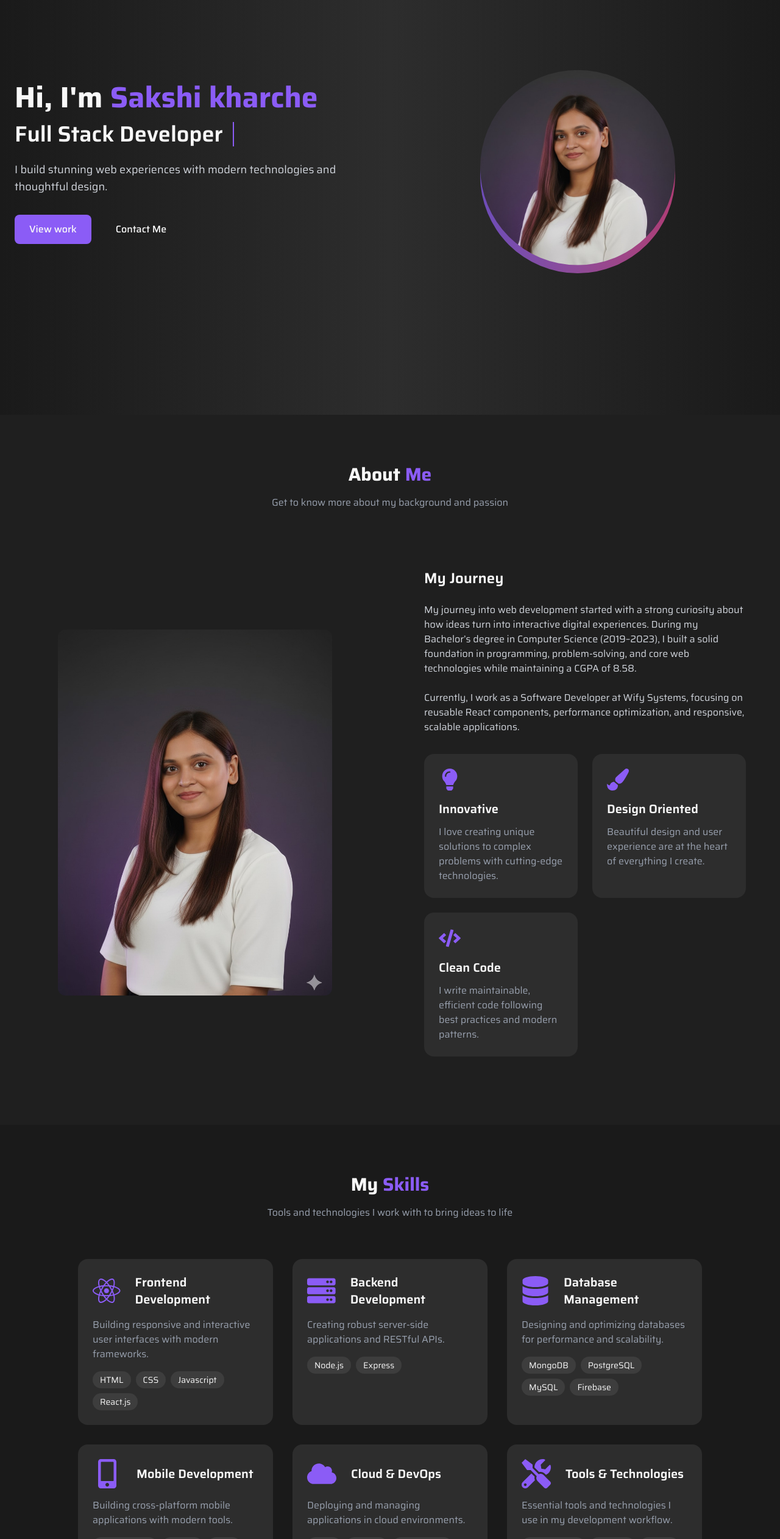
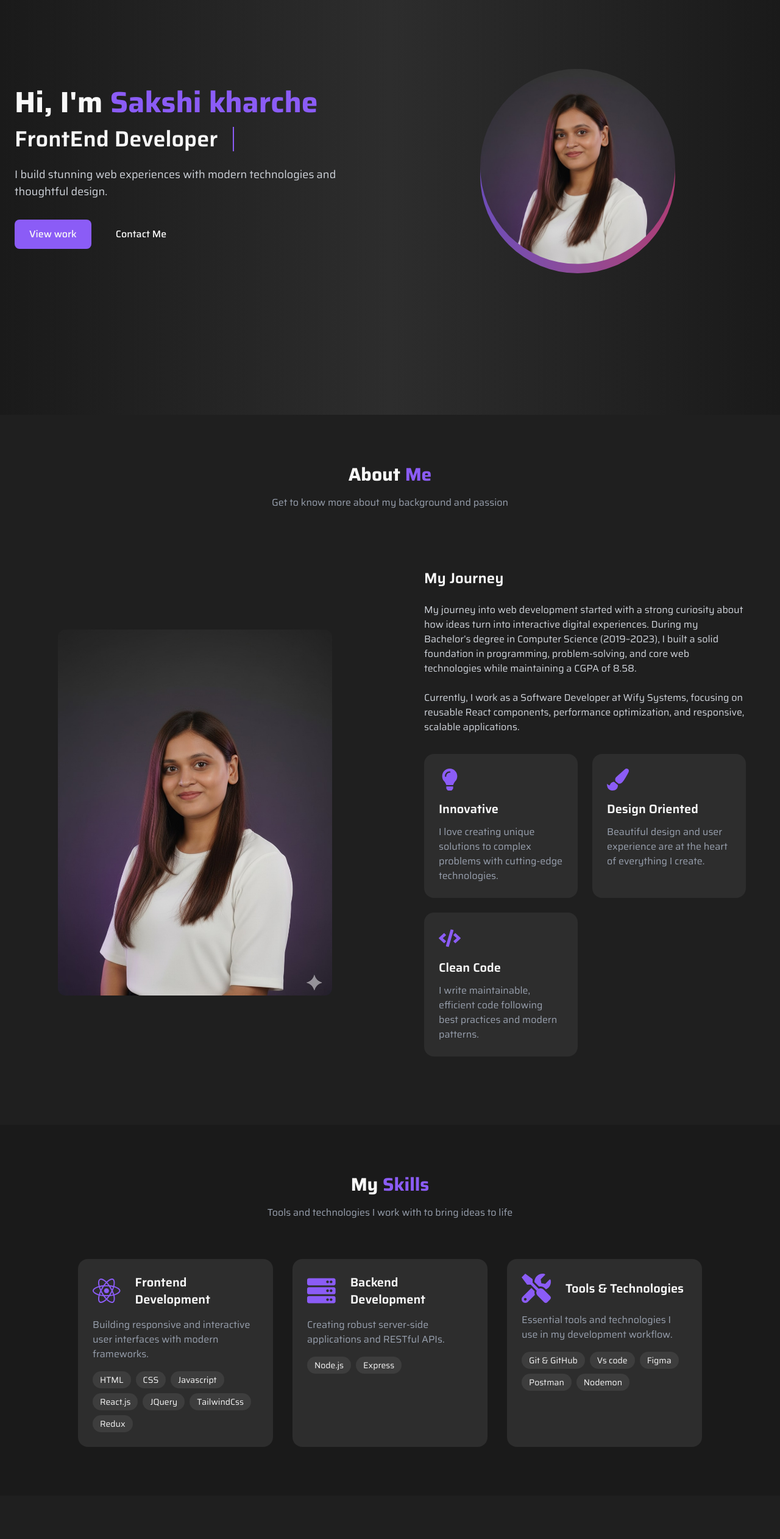
Before and after one commit to sakshikharche4/Portfolio_New, a React (Vite) app: page / in a window 1280 px wide. Shown: the part 120-2643 px from the top of the page at 61% size. Built offline with nearby package versions, Linux system fonts and the light colour scheme.

Commit message:
Update Project Section

```diff
--- a/src/Components/Contact.jsx
+++ b/src/Components/Contact.jsx
@@ -1,6 +1,14 @@
 import React from "react";
 import { motion } from "framer-motion";
-import { FaDribbble, FaEnvelope, FaGithub, FaLinkedin, FaMapMarkedAlt, FaPhone, FaTwitter } from "react-icons/fa";
+import {
+  FaDribbble,
+  FaEnvelope,
+  FaGithub,
+  FaLinkedin,
+  FaMapMarkedAlt,
+  FaPhone,
+  FaTwitter,
+} from "react-icons/fa";
 
 const Contact = () => {
   return (
@@ -86,7 +94,8 @@ duration-300 cursor-pointer"
               </div>
               <div>
                 <h3 className="TEXT-LG font-semibold mb-2">
-                  Email <p className="text-gray-400">sakshi.kharche@gmail.com</p>
+                  Email{" "}
+                  <p className="text-gray-400">sakshi.kharche@gmail.com</p>
                 </h3>
               </div>
             </div>
@@ -96,7 +105,7 @@ duration-300 cursor-pointer"
               </div>
               <div>
                 <h3 className="TEXT-LG font-semibold mb-2">
-                  Phone <p className="text-gray-400">123456789</p>
+                  Phone <p className="text-gray-400">+91 96XXXXXX87</p>
                 </h3>
               </div>
             </div>
@@ -104,27 +113,38 @@ duration-300 cursor-pointer"
           <div className="pt-4">
             <h3 className="text-lg font-semibold mb-4">Follow me</h3>
             <div className="flex space-x-4">
-    <a href="#" className="w-12 h-12 justify-center text-shadow-dark-20000
+              <a
+                href="https://github.com/sakshikharche4"
+                className="w-12 h-12 justify-center text-shadow-dark-20000
     rounded-full bg-dark-300 flex items-center hover:bg-dark-200 hover:text-white
-     transition duration-300">
-        <FaGithub/>
+     transition duration-300"
+              >
+                <FaGithub />
               </a>
-      <a href="#" className="w-12 h-12 justify-center text-blue-400
+              <a
+                href="https://www.linkedin.com/in/sakshik2711"
+                className="w-12 h-12 justify-center text-blue-400
     rounded-full bg-dark-300 flex items-center hover:bg-blue hover:text-white
-     transition duration-300">
-        <FaLinkedin/>
+     transition duration-300"
+              >
+                <FaLinkedin />
               </a>
-      <a href="#" className="w-12 h-12 justify-center text-blue-400
+              <a
+                href="https://x.com/SakshiKhar6639"
+                className="w-12 h-12 justify-center text-blue-400
     rounded-full bg-dark-300 flex items-center hover:bg-blue hover:text-white
-     transition duration-300">
-        <FaTwitter/>
+     transition duration-300"
+              >
+                <FaTwitter />
               </a>
-      <a href="#" className="w-12 h-12 justify-center text-pink
+              <a
+                href="sakshi-kharche-portfolio.netlify.app/ "
+                className="w-12 h-12 justify-center text-pink
     rounded-full bg-dark-300 flex items-center hover:bg-pink hover:text-white
-     transition duration-300">
-        <FaDribbble/>
+     transition duration-300"
+              >
+                <FaDribbble />
               </a>
-
             </div>
           </div>
         </div>
--- a/src/Components/Hero.jsx
+++ b/src/Components/Hero.jsx
@@ -14,12 +14,12 @@ const Hero = () => {
     >
       <div className="container mx-auto px-6 flex flex-col md:flex-row  items-center justify-between">
         {/* leftside */}
-        <div className="md:w-1/2 mb-10 md:mb:0">
-          <h1 className="text-5xl md-text-6xl font-bold mb-4">
+        <div className="md:w-1/2 mb-10 md:mb:0 mt-4">
+          <h1 className="text-5xl md-text-6xl font-bold mb-4 ">
             Hi, I'm <span className="text-purple">Sakshi kharche</span>
           </h1>
           <h2 className="typewriter text-2xl md:text-4xl font-semibold mb-6">
-            Full Stack Developer
+            FrontEnd Developer
           </h2>
 
           <p className="text-lg text-gray-300 mb-8">
--- a/src/Components/Navbar.jsx
+++ b/src/Components/Navbar.jsx
@@ -80,42 +80,42 @@ const Navbar = () => {
           <a
             onClick={() => setShowMenu(!showMenu)}
             className="relative group  text-white/80 transition duration-300 hover:text-purple"
-            href="home"
+            href="#home"
           >
             <span>Home</span>
           </a>
           <a
             onClick={() => setShowMenu(!showMenu)}
             className="relative group  text-white/80 transition duration-300 hover:text-purple"
-            href="about"
+            href="#about"
           >
             <span>About</span>
           </a>
           <a
             onClick={() => setShowMenu(!showMenu)}
             className="relative group  text-white/80 transition duration-300 hover:text-purple"
-            href="#Skill"
+            href="#skill"
           >
             <span>Skill</span>
           </a>
           <a
             onClick={() => setShowMenu(!showMenu)}
             className="relative group  text-white/80 transition duration-300 hover:text-purple"
-            href="#Project"
+            href="#project"
           >
             <span>Project</span>
           </a>
           <a
             onClick={() => setShowMenu(!showMenu)}
             className="relative group  text-white/80 transition duration-300 hover:text-purple"
-            href="#Expreriance"
+            href="#expreriance"
           >
             <span>Expreriance</span>
           </a>
           <a
             onClick={() => setShowMenu(!showMenu)}
             className="relative group  text-white/80 transition duration-300 hover:text-purple"
-            href="#Contact"
+            href="#contact"
           >
             <span>Contact</span>
           </a>
--- a/src/assets/assets.js
+++ b/src/assets/assets.js
@@ -1,4 +1,6 @@
-import { FaLightbulb, FaPaintBrush, FaCode, FaReact, FaServer, FaMobileAlt, FaTools, FaNodeJs, FaStripe, FaVuejs, FaFire, FaDatabase, FaCloud, FaRobot } from 'react-icons/fa';
+
+
+ import { FaLightbulb, FaPaintBrush, FaCode, FaReact, FaServer, FaMobileAlt, FaTools, FaNodeJs, FaStripe, FaVuejs, FaFire, FaDatabase, FaCloud, FaRobot } from 'react-icons/fa';
 
 import profileImg from '../assets/profile.avif';
 import projectImg1 from '../assets/project1.avif';
@@ -42,7 +44,7 @@ export const skills = [
     title: 'Frontend Development',
     icon: FaReact,
     description: 'Building responsive and interactive user interfaces with modern frameworks.',
-    tags: ['HTML', 'CSS', 'Javascript', 'React.js']
+    tags: ['HTML', 'CSS', 'Javascript', 'React.js', "JQuery", "TailwindCss", "Redux",  ]
   },
   {
     title: 'Backend Development',
@@ -50,24 +52,7 @@ export const skills = [
     description: 'Creating robust server-side applications and RESTful APIs.',
     tags: ['Node.js', 'Express']
   },
-  {
-    title: 'Database Management',
-    icon: FaDatabase,
-    description: 'Designing and optimizing databases for performance and scalability.',
-    tags: ['MongoDB', 'PostgreSQL', 'MySQL', 'Firebase']
-  },
-  {
-    title: 'Mobile Development',
-    icon: FaMobileAlt,
-    description: 'Building cross-platform mobile applications with modern tools.',
-    tags: ['React Native', 'Flutter', 'Ionic', 'Swift']
-  },
-  {
-    title: 'Cloud & DevOps',
-    icon: FaCloud,
-    description: 'Deploying and managing applications in cloud environments.',
-    tags: ['AWS', 'Docker', 'Kubernetes', 'CI/CD']
-  },
+
   {
     title: 'Tools & Technologies',
     icon: FaTools,
@@ -110,12 +95,12 @@ export const projects = [
   },
   {
     title: "Portfolio Website",
-    description: "A personal portfolio to showcase projects, skills, and blogs with dark/light mode support.",
+    description: "A personal portfolio to showcase projects, skills",
     image: projectImg4,
-    tech: ["Next.js", "Tailwind CSS", "Framer Motion", "Markdown"],
+    tech: ["React", "Tailwind CSS", "Framer Motion"],
     icons: [FaReact, FaCloud],
-    demo: "#",
-    code: "#",
+    demo: "sakshi-kharche-portfolio.netlify.app/",
+    code: "https://github.com/sakshikharche4/Portfolio_New.git",
   },
   {
     title: "Chat App",
@@ -140,27 +125,20 @@ export const projects = [
 
 export const workData = [
   {
-    role: "Senior Frontend Developer",
-    company: "TechCorp Inc.",
-    duration: "2020 - Present",
+    role: "Web Develper",
+    company: "Wify Systems",
+    duration: "August 2025 - Present",
     description:
-      "Leading frontend development for enterprise clients, implementing modern frameworks, and mentoring junior developers.",
+      `Developed reusable, scalable React components using functional components, Hooks (useState, useEffect), props, and conditional rendering to build dynamic UIs.
+Integrated API data, handled loading/error states, optimized component performance, and followed clean code practices with a modular architecture.`,
     color: "purple"
   },
   {
-    role: "Web Developer",
-    company: "Digital Solutions LLC",
-    duration: "2018 - 2020",
+    role: "Software Engineer",
+    company: "Asp Ol Media",
+    duration: "July 2023 - August 2025",
     description:
-      "Developed and maintained web applications for various clients, focusing on responsive design and performance optimization.",
+      "Designed and developed responsive HTML email templates using table-based layouts and inline CSS for marketing and transactional campaigns.",
     color: "pink"
   },
-  {
-    role: "Junior Developer",
-    company: "StartUp Ventures",
-    duration: "2016 - 2018",
-    description:
-      "Started my career building basic websites and gradually took on more complex projects as I expanded my skill set.",
-    color: "blue"
-  }
-];
+ ];
```
Lines whose indentation alone changed are shown as unchanged.
